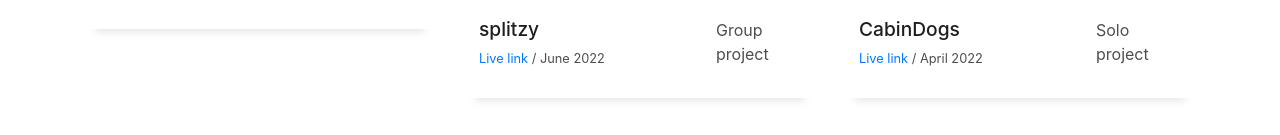
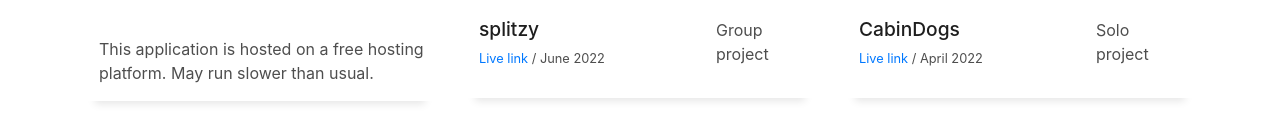
Before and after one commit to cpualei/cpualei.github.io, a plain HTML site: page index.html in a window 1280 px wide. Shown: the part 7244-7379 px from the top of the page. Drawn offline with Linux system fonts and the light colour scheme; files whose address does not match are found by name.

Commit message:
added span text

```diff
--- a/index.html
+++ b/index.html
@@ -429,6 +429,8 @@
                       <p>Solo project</p>
                     </div>
                   </div>
+                  <br/>
+                  <div><span>This application is hosted on a free hosting platform. May run slower than usual.</span> </div>
                 </div>
               </a>
             </div>
```
